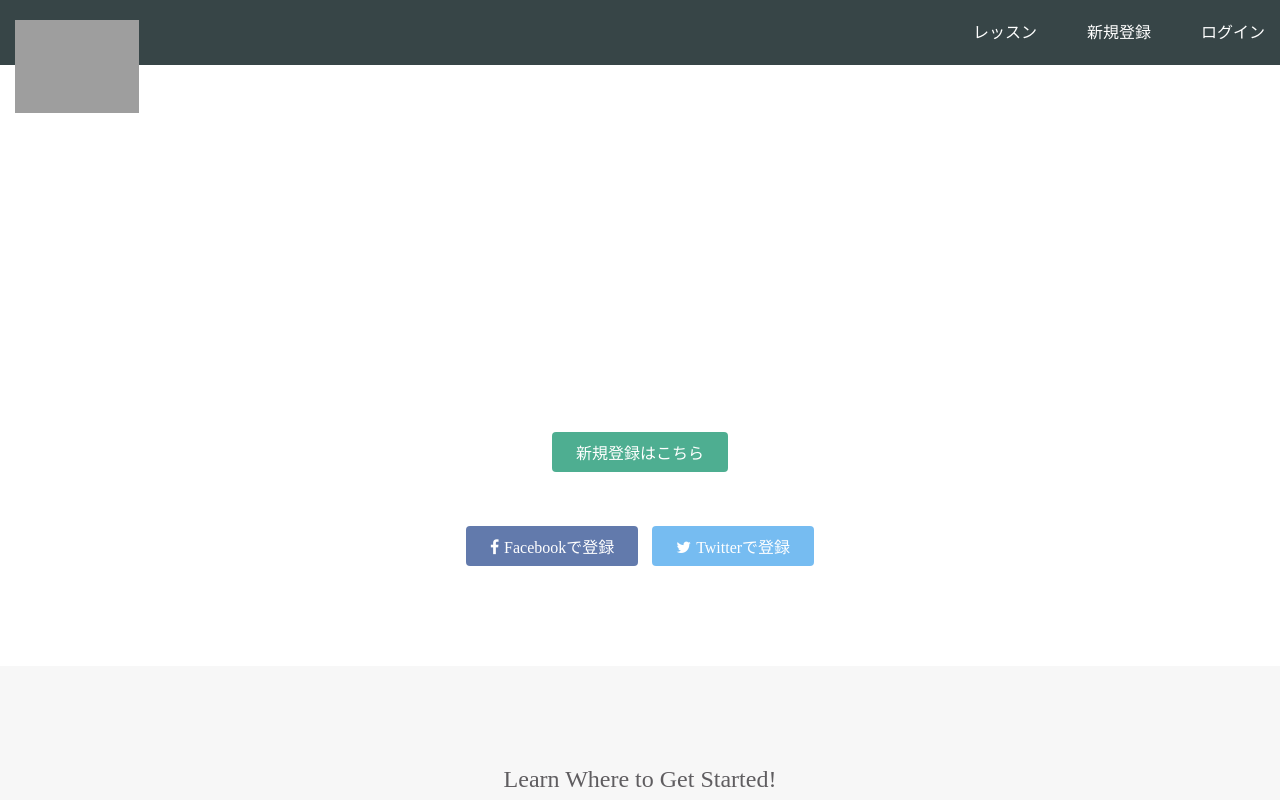
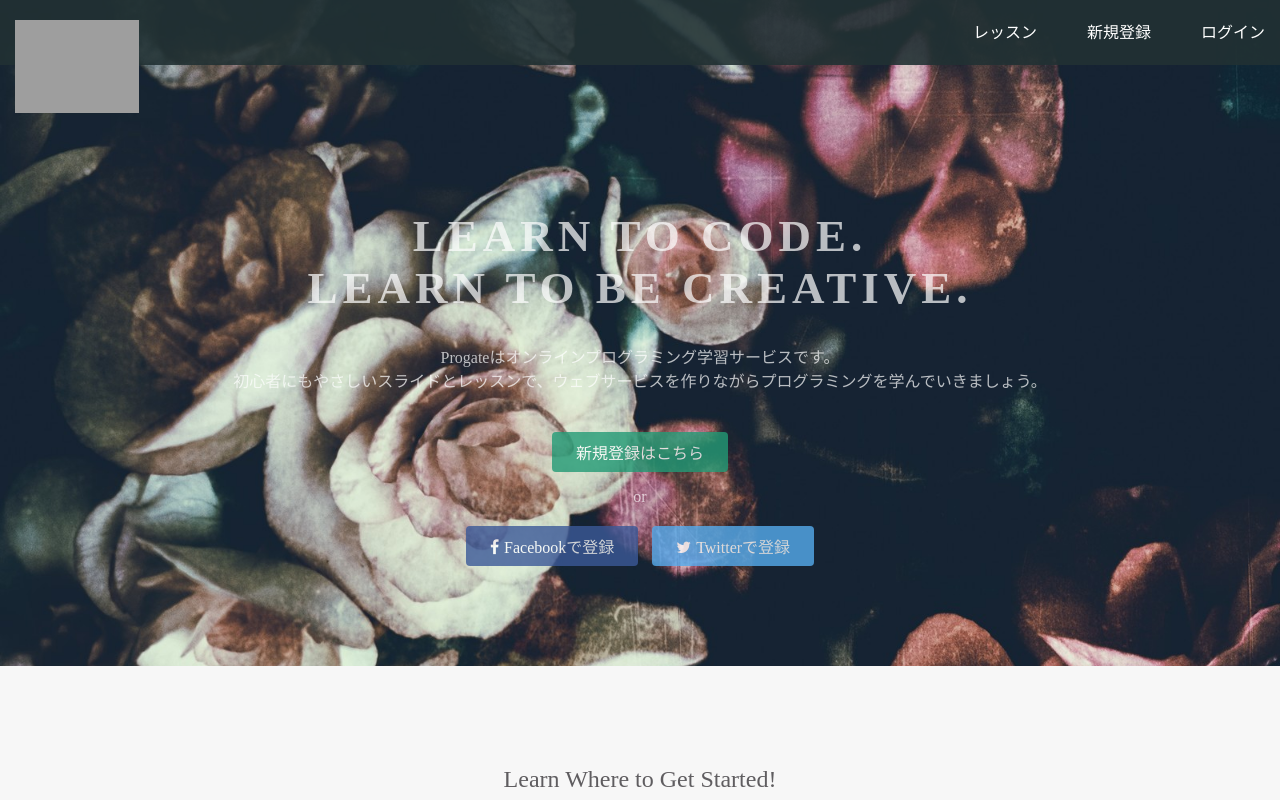
Before and after one commit to tomoda3/gogogogo, a plain HTML site: page index.html in a window 1280 px wide. Shown: the top 800 px of the page. Drawn offline with Linux system fonts and the light colour scheme; grey boxes are pictures that could not be loaded.

Commit message:
Update stylesheet.css

```diff
--- a/stylesheet.css
+++ b/stylesheet.css
@@ -19,7 +19,7 @@ a {
 
 .top-wrapper {
   padding: 180px 0 100px 0;
-  background-image: url(Pexels Videos 1564582 (1).mp4);
+  background-image: url(20130616-P6160160-Edit_TP_V.jpg);
   background-size: cover;
   color: white;
   text-align: center;
```
